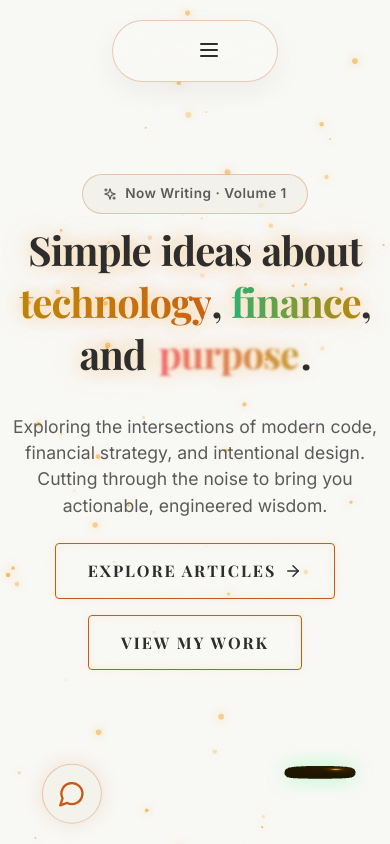
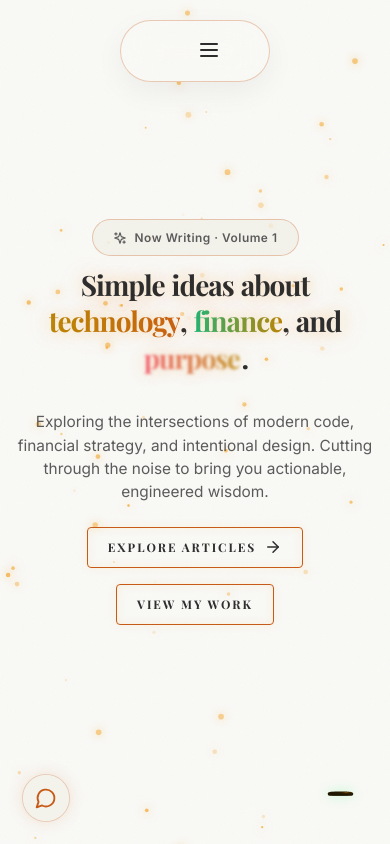
Before and after one commit to satish051/satish-insights, a React (Vite) app: page / in a window 390 px wide. Shown: the top 844 px of the page. Built offline with nearby package versions, Linux system fonts and the light colour scheme; a web font is replaced by a local one.

Commit message:
Enhance global screen size responsiveness for mobile devices

```diff
--- a/src/components/EyeOfAgamotto.jsx
+++ b/src/components/EyeOfAgamotto.jsx
@@ -65,7 +65,7 @@ const EyeModel = () => {
 
 export default function EyeOfAgamotto() {
   return (
-    <div style={{
+    <div className="eye-of-agamotto" style={{
       position: 'fixed',
       bottom: '30px',
       right: '30px',
--- a/src/index.css
+++ b/src/index.css
@@ -1335,4 +1335,49 @@ body.dark .astral-frozen {
   .scroll-indicator {
     display: none;
   }
+
+  /* Additional Global Responsiveness */
+  html {
+    font-size: 14px;
+  }
+
+  .container {
+    padding: 0 16px;
+  }
+
+  h1 { font-size: 2.5rem !important; }
+  h2 { font-size: 2rem !important; }
+  h3 { font-size: 1.5rem !important; }
+
+  .hero {
+    padding-top: 100px;
+    padding-bottom: 40px;
+  }
+
+  .featured-grid, .photography-grid {
+    grid-template-columns: 1fr;
+    gap: 20px;
+  }
+
+  .sentient-fab {
+    transform: scale(0.8) !important;
+    bottom: 16px !important;
+    left: 16px !important;
+  }
+
+  .eye-of-agamotto {
+    transform: scale(0.6);
+    bottom: 0px !important;
+    right: 0px !important;
+  }
 }
+
+@media (max-width: 480px) {
+  h1 { font-size: 2rem !important; }
+  h2 { font-size: 1.75rem !important; }
+
+  .btn-primary, .mystic-btn {
+    padding: 10px 20px;
+    font-size: 0.85rem;
+  }
+}
```
